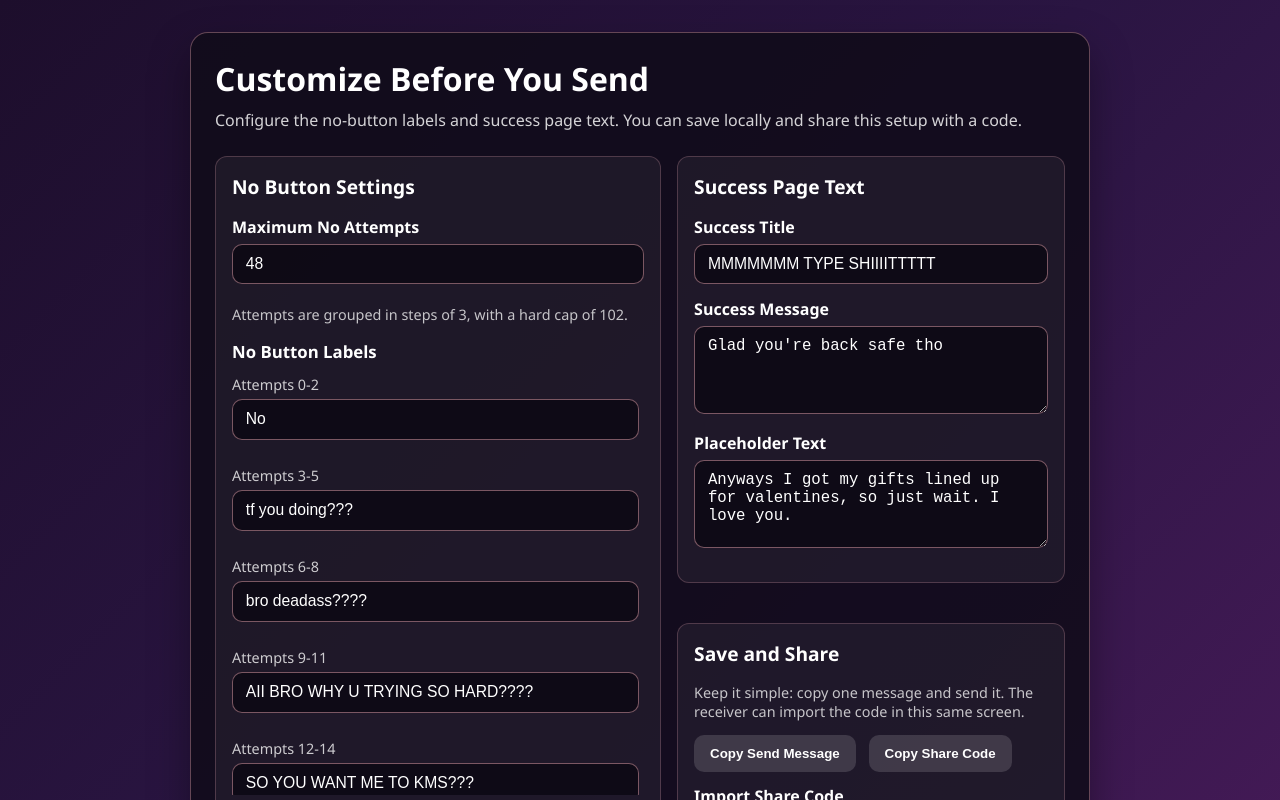
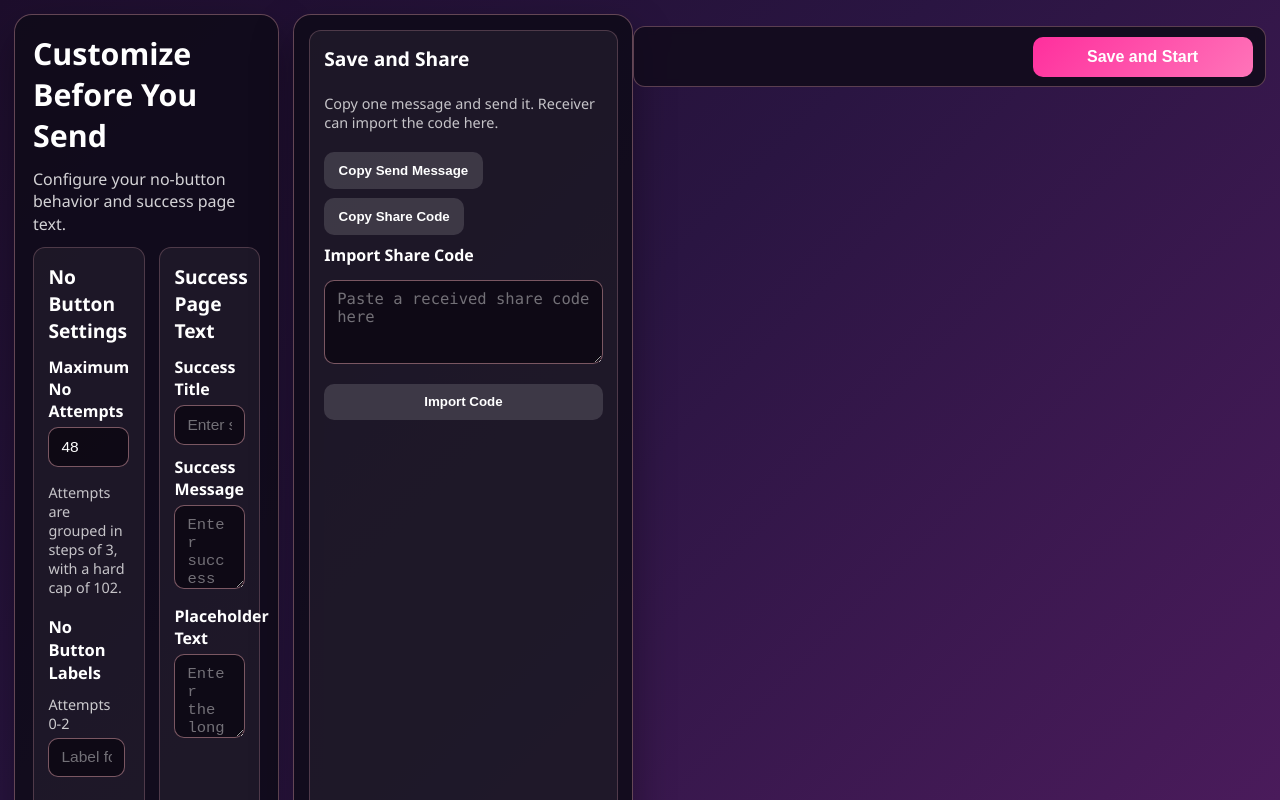
Before and after one commit to castrox2/Valentines, a React (Create React App) app: page / in a window 1280 px wide. Shown: the top 800 px of the page. Built offline with nearby package versions, Linux system fonts and the light colour scheme.

Commit message:
PATCH 1.1.4
UI Changes:

Changed: Separated customize fields and import fields

Changed: Put the "save and start" button outside of all the boxes and is sticky so that it is still accessible on scroll

fixed: clipping behavior that was hiding overflowed content

Enabled vertical scrolling

```diff
--- a/src/config/appConfig.ts
+++ b/src/config/appConfig.ts
@@ -6,25 +6,7 @@ export const DEFAULT_MAX_NO_ATTEMPTS = 48;
 const CONFIG_STORAGE_KEY = 'valentines_app_config_v1';
 const SHARE_CODE_PREFIX = 'VALENTINES_CONFIG:';
 
-const DEFAULT_NO_LABELS = [
-  'No',
-  'tf you doing???',
-  'bro deadass????',
-  'AII BRO WHY U TRYING SO HARD????',
-  'SO YOU WANT ME TO KMS???',
-  'aii f you.',
-  'at this point whyd i even ask',
-  'k whatever bye.',
-  'aight chill bro',
-  'aii bro stop deadass',
-  'im lowkey running out of stuff to say',
-  'it aint even funny no more',
-  'atp just tell me you dont want me',
-  '...',
-  'ur at 42 tries',
-  'aii bruh last one',
-  'max attempts reached',
-] as const;
+const DEFAULT_NO_LABELS: readonly string[] = [];
 
 export interface ValentineAppConfig {
   maxNoAttempts: number;
@@ -34,10 +16,9 @@ export interface ValentineAppConfig {
   successPlaceholderText: string;
 }
 
-const DEFAULT_SUCCESS_TITLE = 'MMMMMMM TYPE SHIIIITTTTT';
-const DEFAULT_SUCCESS_MESSAGE = "Glad you're back safe tho";
-const DEFAULT_SUCCESS_PLACEHOLDER_TEXT =
-  "Anyways I got my gifts lined up for valentines, so just wait. I love you.";
+const DEFAULT_SUCCESS_TITLE = '';
+const DEFAULT_SUCCESS_MESSAGE = '';
+const DEFAULT_SUCCESS_PLACEHOLDER_TEXT = '';
 
 function toFiniteNumber(value: unknown): number | null {
   if (typeof value === 'number' && Number.isFinite(value)) {
@@ -71,7 +52,7 @@ export function getNoLabelSlotCount(maxNoAttempts: number): number {
 }
 
 function getFallbackNoLabel(index: number): string {
-  return DEFAULT_NO_LABELS[index] ?? `No (${index * NO_LABEL_STEP})`;
+  return DEFAULT_NO_LABELS[index] ?? '';
 }
 
 export function buildNoLabels(
--- a/src/pages/SetupPage.css
+++ b/src/pages/SetupPage.css
@@ -1,81 +1,115 @@
 .setup-container {
   width: 100%;
   min-height: 100vh;
+  height: 100vh;
   display: flex;
   justify-content: center;
   align-items: flex-start;
-  padding: 2rem 1rem;
+  padding: 0.9rem;
   background: linear-gradient(135deg, #1d0e2c 0%, #2a1542 45%, #4a1b5b 100%);
   overflow-y: auto;
+  position: relative;
 }
 
-.setup-content {
-  width: min(900px, 100%);
-  background: rgba(16, 12, 26, 0.88);
+.setup-layout {
+  width: min(1280px, 100%);
+  height: auto;
+  min-height: calc(100vh - 1.8rem);
+  display: grid;
+  grid-template-columns: minmax(0, 1fr) 340px;
+  gap: 0.9rem;
+  min-height: 0;
+}
+
+.setup-customization-panel,
+.setup-share-panel {
+  min-height: 0;
   border: 1px solid rgba(255, 182, 193, 0.35);
   border-radius: 18px;
-  padding: 1.5rem;
-  color: #fff;
+  background: rgba(16, 12, 26, 0.9);
   box-shadow: 0 18px 40px rgba(0, 0, 0, 0.35);
 }
 
-.setup-grid {
-  display: grid;
-  grid-template-columns: minmax(0, 1.15fr) minmax(0, 1fr);
-  gap: 1rem;
-  align-items: start;
+.setup-customization-panel {
+  padding: 1.1rem;
+  display: flex;
+  flex-direction: column;
+  gap: 0.75rem;
+  overflow: visible;
 }
 
-.setup-column {
-  display: grid;
-  gap: 1rem;
-  align-content: start;
+.setup-share-panel {
+  padding: 0.9rem;
+  display: flex;
 }
 
 .setup-title {
-  font-size: 2rem;
-  margin-bottom: 0.5rem;
+  font-size: 1.9rem;
+  margin: 0;
+  color: #fff;
 }
 
 .setup-subtitle {
   color: rgba(255, 255, 255, 0.82);
-  margin-bottom: 1.5rem;
-  line-height: 1.5;
+  line-height: 1.4;
+  margin: 0;
+}
+
+.setup-grid {
+  flex: 1;
+  min-height: 0;
+  display: grid;
+  grid-template-columns: minmax(0, 1.1fr) minmax(0, 1fr);
+  gap: 0.9rem;
 }
 
 .setup-section {
-  margin-bottom: 1.5rem;
-  padding: 1rem;
   border: 1px solid rgba(255, 182, 193, 0.22);
   border-radius: 12px;
   background: rgba(255, 255, 255, 0.05);
+  padding: 0.9rem;
+}
+
+.setup-section-scroll {
+  display: flex;
+  flex-direction: column;
+  min-height: 0;
+}
+
+.setup-share-section {
+  width: 100%;
+  display: flex;
+  flex-direction: column;
+  gap: 0.55rem;
 }
 
 .setup-section-title {
   font-size: 1.2rem;
-  margin-bottom: 1rem;
+  margin: 0 0 0.8rem;
+  color: #fff;
 }
 
 .setup-subsection-title {
-  font-size: 1.05rem;
-  margin: 1rem 0 0.75rem;
+  font-size: 1.03rem;
+  margin: 0.4rem 0 0.7rem;
+  color: #fff;
 }
 
 .setup-label {
   display: block;
   font-weight: 600;
-  margin-bottom: 0.35rem;
+  margin-bottom: 0.32rem;
+  color: #fff;
 }
 
 .setup-hint {
-  margin-top: 0.45rem;
+  margin: 0.35rem 0 0.7rem;
   color: rgba(255, 255, 255, 0.75);
   font-size: 0.9rem;
 }
 
 .setup-send-hint {
   margin-top: 0;
-  margin-bottom: 0.85rem;
 }
 
 .setup-input,
@@ -85,9 +119,14 @@
   background: rgba(7, 4, 13, 0.65);
   color: #fff;
   border-radius: 10px;
-  padding: 0.65rem 0.8rem;
-  font-size: 0.98rem;
-  margin-bottom: 0.85rem;
+  padding: 0.6rem 0.75rem;
+  font-size: 0.97rem;
+  margin-bottom: 0.7rem;
+}
+
+.setup-input::placeholder,
+.setup-textarea::placeholder {
+  color: rgba(255, 255, 255, 0.42);
 }
 
 .setup-input:focus,
@@ -97,40 +136,40 @@
 }
 
 .setup-textarea {
-  min-height: 88px;
+  min-height: 84px;
   resize: vertical;
 }
 
 .setup-no-labels {
-  max-height: 420px;
+  flex: 1;
+  min-height: 180px;
   overflow-y: auto;
-  padding-right: 0.3rem;
+  padding-right: 0.25rem;
 }
 
 .setup-no-label-row {
   display: block;
-  margin-bottom: 0.8rem;
+  margin-bottom: 0.72rem;
 }
 
 .setup-no-label-attempts {
   display: block;
   font-size: 0.9rem;
   color: rgba(255, 255, 255, 0.78);
-  margin-bottom: 0.3rem;
+  margin-bottom: 0.28rem;
 }
 
 .setup-actions {
   display: flex;
-  gap: 0.8rem;
+  gap: 0.6rem;
   flex-wrap: wrap;
-  margin-bottom: 0.8rem;
 }
 
 .setup-button,
 .setup-save-button {
   border: none;
   border-radius: 10px;
-  padding: 0.7rem 1rem;
+  padding: 0.68rem 0.9rem;
   font-weight: 600;
   cursor: pointer;
 }
@@ -141,7 +180,7 @@
 }
 
 .setup-button:hover {
-  background: rgba(255, 255, 255, 0.2);
+  background: rgba(255, 255, 255, 0.22);
 }
 
 .setup-save-button {
@@ -149,7 +188,6 @@
   background: linear-gradient(135deg, #ff2f9d 0%, #ff74b9 100%);
   color: #fff;
   font-size: 1rem;
-  margin-left: auto;
 }
 
 .setup-save-button:hover {
@@ -162,8 +200,9 @@
 }
 
 .setup-status {
-  margin: 0;
+  margin: 0.1rem 0;
   font-weight: 600;
+  min-height: 1.2rem;
 }
 
 .setup-status-success {
@@ -174,55 +213,76 @@
   color: #ffd2d2;
 }
 
-.setup-save-bar {
+.setup-save-dock {
   position: sticky;
   bottom: 0;
-  z-index: 30;
-  margin-top: 1rem;
-  padding: 0.75rem;
+  z-index: 50;
+  width: min(1280px, 100%);
+  margin: 0.75rem auto 0;
+  display: flex;
+  align-items: center;
+  gap: 0.8rem;
+  padding: 0.6rem 0.75rem;
   border: 1px solid rgba(255, 182, 193, 0.3);
   border-radius: 12px;
-  background: rgba(23, 16, 36, 0.96);
-  display: flex;
-  align-items: center;
-  gap: 0.75rem;
+  background: rgba(20, 12, 30, 0.95);
+  backdrop-filter: blur(4px);
 }
 
-@media (max-width: 980px) {
+.setup-save-dock-button {
+  margin-left: auto;
+}
+
+@media (max-width: 1120px) {
+  .setup-container {
+    padding: 0.75rem;
+  }
+
+  .setup-layout {
+    grid-template-columns: 1fr;
+    min-height: unset;
+  }
+
   .setup-grid {
     grid-template-columns: 1fr;
-    gap: 0.75rem;
+  }
+
+  .setup-customization-panel,
+  .setup-share-panel {
+    min-height: unset;
   }
 
   .setup-no-labels {
-    max-height: 300px;
+    max-height: 320px;
   }
 
-  .setup-save-bar {
-    flex-direction: column;
-    align-items: stretch;
-  }
-
-  .setup-save-button {
+  .setup-save-dock {
     width: 100%;
-    margin-left: 0;
+    margin-top: 0.6rem;
   }
 }
 
 @media (max-width: 640px) {
   .setup-container {
-    padding: 1rem 0.65rem;
+    padding: 0.65rem;
   }
 
-  .setup-content {
-    padding: 1rem;
+  .setup-customization-panel,
+  .setup-share-panel {
+    padding: 0.8rem;
   }
 
   .setup-title {
-    font-size: 1.6rem;
+    font-size: 1.55rem;
   }
 
-  .setup-status {
-    margin-bottom: 0.15rem;
+  .setup-save-dock {
+    flex-direction: column;
+    align-items: stretch;
+  }
+
+  .setup-save-dock-button {
+    width: 100%;
+    margin-left: 0;
   }
 }
--- a/src/pages/SetupPage.tsx
+++ b/src/pages/SetupPage.tsx
@@ -76,11 +76,15 @@ const SetupPage: React.FC<SetupPageProps> = ({ initialConfig, isFirstLaunch, onS
 
   const noLabelRows = useMemo(
     () =>
-      draftConfig.noLabels.map((label, index) => ({
+      draftConfig.noLabels.map((label, index) => {
+        const rangeLabel = getAttemptRangeLabel(index, draftConfig.maxNoAttempts);
+        return {
           index,
-        rangeLabel: getAttemptRangeLabel(index, draftConfig.maxNoAttempts),
+          rangeLabel,
           value: label,
-      })),
+          placeholder: `Label for attempts ${rangeLabel}`,
+        };
+      }),
     [draftConfig.maxNoAttempts, draftConfig.noLabels]
   );
 
@@ -141,15 +145,15 @@ const SetupPage: React.FC<SetupPageProps> = ({ initialConfig, isFirstLaunch, onS
 
   return (
     <div className="setup-container">
-      <div className="setup-content">
+      <div className="setup-layout">
+        <div className="setup-customization-panel">
           <h1 className="setup-title">Customize Before You Send</h1>
           <p className="setup-subtitle">
-          Configure the no-button labels and success page text. You can save locally and share this
-          setup with a code.
+            Configure your no-button behavior and success page text.
           </p>
 
           <div className="setup-grid">
-          <section className="setup-section">
+            <section className="setup-section setup-section-scroll">
               <h2 className="setup-section-title">No Button Settings</h2>
               <label className="setup-label" htmlFor="maxNoAttempts">
                 Maximum No Attempts
@@ -163,6 +167,7 @@ const SetupPage: React.FC<SetupPageProps> = ({ initialConfig, isFirstLaunch, onS
                 step={NO_LABEL_STEP}
                 value={draftConfig.maxNoAttempts}
                 onChange={(event) => updateMaxAttempts(event.target.value)}
+                placeholder="e.g. 48"
               />
               <p className="setup-hint">
                 Attempts are grouped in steps of {NO_LABEL_STEP}, with a hard cap of {MAX_NO_ATTEMPTS}.
@@ -177,13 +182,13 @@ const SetupPage: React.FC<SetupPageProps> = ({ initialConfig, isFirstLaunch, onS
                       className="setup-input"
                       value={row.value}
                       onChange={(event) => updateNoLabel(row.index, event.target.value)}
+                      placeholder={row.placeholder}
                     />
                   </label>
                 ))}
               </div>
             </section>
 
-          <div className="setup-column">
             <section className="setup-section">
               <h2 className="setup-section-title">Success Page Text</h2>
               <label className="setup-label" htmlFor="successTitle">
@@ -199,6 +204,7 @@ const SetupPage: React.FC<SetupPageProps> = ({ initialConfig, isFirstLaunch, onS
                     successTitle: event.target.value,
                   }))
                 }
+                placeholder="Enter success title"
               />
 
               <label className="setup-label" htmlFor="successMessage">
@@ -214,6 +220,7 @@ const SetupPage: React.FC<SetupPageProps> = ({ initialConfig, isFirstLaunch, onS
                     successMessage: event.target.value,
                   }))
                 }
+                placeholder="Enter success message"
               />
 
               <label className="setup-label" htmlFor="successPlaceholderText">
@@ -229,15 +236,19 @@ const SetupPage: React.FC<SetupPageProps> = ({ initialConfig, isFirstLaunch, onS
                     successPlaceholderText: event.target.value,
                   }))
                 }
+                placeholder="Enter the longer success page paragraph"
               />
             </section>
+          </div>
+        </div>
 
-            <section className="setup-section">
+        <aside className="setup-share-panel">
+          <section className="setup-section setup-share-section">
             <h2 className="setup-section-title">Save and Share</h2>
             <p className="setup-hint setup-send-hint">
-                Keep it simple: copy one message and send it. The receiver can import the code in this
-                same screen.
+              Copy one message and send it. Receiver can import the code here.
             </p>
+
             <div className="setup-actions">
               <button className="setup-button" type="button" onClick={handleCopySendMessage}>
                 Copy Send Message
@@ -262,20 +273,19 @@ const SetupPage: React.FC<SetupPageProps> = ({ initialConfig, isFirstLaunch, onS
               Import Code
             </button>
           </section>
-          </div>
+        </aside>
       </div>
 
-        <div className="setup-save-bar">
+      <div className="setup-save-dock">
         {status && (
           <p className={`setup-status setup-status-${status.type}`} role="status">
             {status.message}
           </p>
         )}
 
-          <button className="setup-save-button" type="button" onClick={handleSave}>
+        <button className="setup-save-button setup-save-dock-button" type="button" onClick={handleSave}>
           {isFirstLaunch ? 'Save and Start' : 'Save Changes'}
         </button>
-        </div>
       </div>
     </div>
   );
--- a/src/pages/ValentinePage.tsx
+++ b/src/pages/ValentinePage.tsx
@@ -34,7 +34,8 @@ const ValentinePage: React.FC<ValentinePageProps> = ({
       Math.max(0, noLabels.length - 1)
     );
 
-    return noLabels[labelIndex] ?? noLabels[noLabels.length - 1] ?? 'No';
+    const candidateLabel = noLabels[labelIndex] ?? noLabels[noLabels.length - 1] ?? '';
+    return candidateLabel.trim().length > 0 ? candidateLabel : 'No';
   };
 
   const handleYesClick = () => {
```
Also changed, not shown: 2 other files (tests, documents, lock files or other folders). Lines whose indentation alone changed are shown as unchanged.
